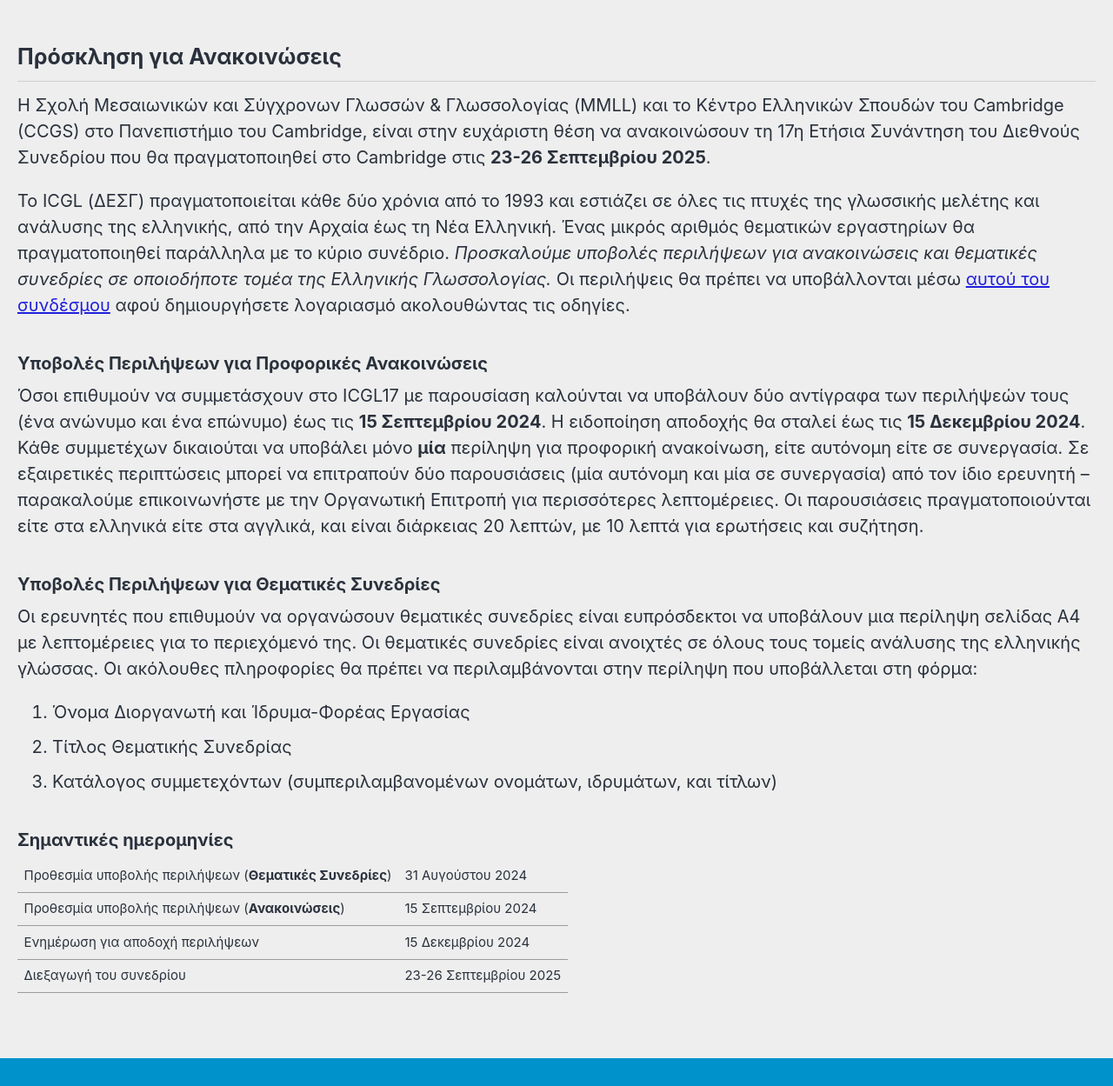
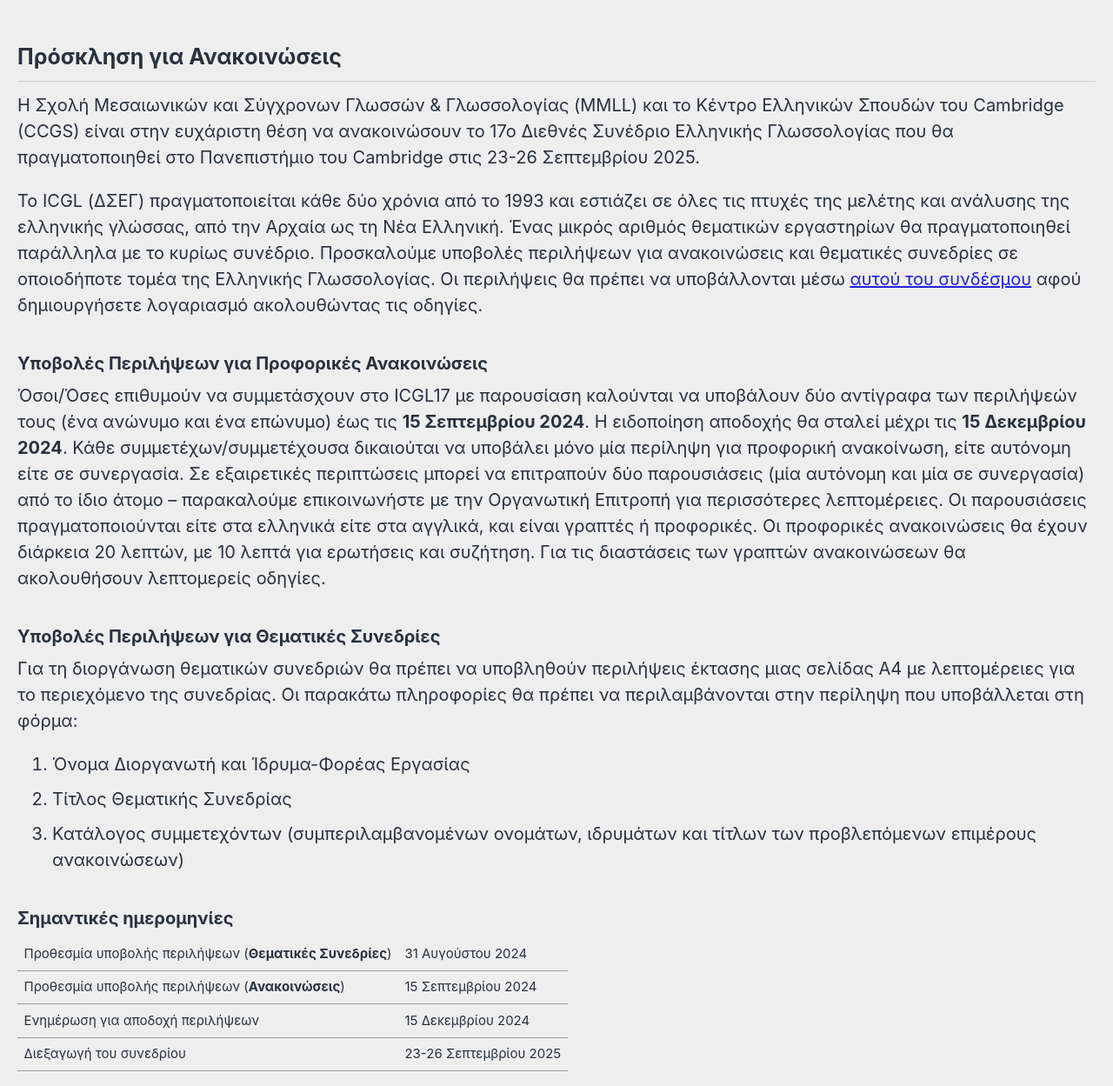
Before and after one commit to roryleung/ICGL17, a Jekyll site: the page built from _pages/gr_cfp.md, in a window 1280 px wide and 1400 px high, scrolled down 266 px. Shown: the part 151-1400 px from the top of the window at 87% size. Built offline with Jekyll 4.4.1, drawn with Linux system fonts in a browser that asks for light colours; cached includes are drawn as plain includes; nearby versions of some CDN libraries.

Commit message:
Update gr_cfp.md

```diff
--- a/_pages/gr_cfp.md
+++ b/_pages/gr_cfp.md
@@ -1,5 +1,5 @@
 ---
-title: "17ο Διεθνές Συνέδριο Ελληνικής Γλωσσολογίας         "
+title: "17ο Διεθνές Συνέδριο Ελληνικής Γλωσσολογίας"
 layout: splash
 permalink: /gr_cfp/
 header:
@@ -10,23 +10,20 @@ excerpt: "23-26 Σεπτεμβρίου 2025<br>Πανεπιστήμιο του C
 
 ## Πρόσκληση για Ανακοινώσεις
 
-Η Σχολή Μεσαιωνικών και Σύγχρονων Γλωσσών & Γλωσσολογίας (MMLL) και το Κέντρο Ελληνικών Σπουδών του Cambridge (CCGS) στο Πανεπιστήμιο του Cambridge, είναι στην ευχάριστη θέση να ανακοινώσουν τη 17η Ετήσια Συνάντηση του Διεθνούς Συνεδρίου που θα πραγματοποιηθεί στο Cambridge στις **23-26 Σεπτεμβρίου 2025**.
+Η Σχολή Μεσαιωνικών και Σύγχρονων Γλωσσών & Γλωσσολογίας (MMLL) και το Κέντρο Ελληνικών Σπουδών του Cambridge (CCGS) είναι στην ευχάριστη θέση να ανακοινώσουν τo 17o Διεθνές Συνέδριο Ελληνικής Γλωσσολογίας που θα πραγματοποιηθεί στο Πανεπιστήμιο του Cambridge στις 23-26 Σεπτεμβρίου 2025.
 
-Το ICGL (ΔΕΣΓ) πραγματοποιείται κάθε δύο χρόνια από το 1993 και εστιάζει σε όλες τις πτυχές της γλωσσικής μελέτης και ανάλυσης της ελληνικής, από την Αρχαία έως τη Νέα Ελληνική. Ένας μικρός αριθμός θεματικών εργαστηρίων θα πραγματοποιηθεί παράλληλα με το κύριο συνέδριο. _Προσκαλούμε υποβολές περιλήψεων για ανακοινώσεις και θεματικές συνεδρίες σε οποιοδήποτε τομέα της Ελληνικής Γλωσσολογίας._ Οι περιλήψεις θα πρέπει να υποβάλλονται μέσω [αυτού του συνδέσμου](https://app.oxfordabstracts.com/stages/47829/submitter) αφού δημιουργήσετε λογαριασμό ακολουθώντας τις οδηγίες.
-
+Το ICGL (ΔΣEΓ) πραγματοποιείται κάθε δύο χρόνια από το 1993 και εστιάζει σε όλες τις πτυχές της μελέτης και ανάλυσης της ελληνικής γλώσσας, από την Αρχαία ως τη Νέα Ελληνική. Ένας μικρός αριθμός θεματικών εργαστηρίων θα πραγματοποιηθεί παράλληλα με το κυρίως συνέδριο. Προσκαλούμε υποβολές περιλήψεων για ανακοινώσεις και θεματικές συνεδρίες σε οποιοδήποτε τομέα της Ελληνικής Γλωσσολογίας. Οι περιλήψεις θα πρέπει να υποβάλλονται μέσω [αυτού του συνδέσμου](https://app.oxfordabstracts.com/stages/47829/submitter) αφού δημιουργήσετε λογαριασμό ακολουθώντας τις οδηγίες.
 
 ### Υποβολές Περιλήψεων για Προφορικές Ανακοινώσεις
 
-Όσοι επιθυμούν να συμμετάσχουν στο ICGL17 με παρουσίαση καλούνται να υποβάλουν δύο αντίγραφα των περιλήψεών τους (ένα ανώνυμο και ένα επώνυμο) έως τις **15 Σεπτεμβρίου 2024**. Η ειδοποίηση αποδοχής θα σταλεί έως τις **15 Δεκεμβρίου 2024**. Κάθε συμμετέχων δικαιούται να υποβάλει μόνο **μία** περίληψη για προφορική ανακοίνωση, είτε αυτόνομη είτε σε συνεργασία. Σε εξαιρετικές περιπτώσεις μπορεί να επιτραπούν δύο παρουσιάσεις (μία αυτόνομη και μία σε συνεργασία) από τον ίδιο ερευνητή – παρακαλούμε επικοινωνήστε με την Οργανωτική Επιτροπή για περισσότερες λεπτομέρειες. Οι παρουσιάσεις πραγματοποιούνται είτε στα ελληνικά είτε στα αγγλικά, και είναι διάρκειας 20 λεπτών, με 10 λεπτά για ερωτήσεις και συζήτηση.
-
+Όσοι/Όσες επιθυμούν να συμμετάσχουν στο ICGL17 με παρουσίαση καλούνται να υποβάλουν δύο αντίγραφα των περιλήψεών τους (ένα ανώνυμο και ένα επώνυμο) έως τις **15 Σεπτεμβρίου 2024**. Η ειδοποίηση αποδοχής θα σταλεί μέχρι τις **15 Δεκεμβρίου 2024**. Κάθε συμμετέχων/συμμετέχουσα δικαιούται να υποβάλει μόνο μία περίληψη για προφορική ανακοίνωση, είτε αυτόνομη είτε σε συνεργασία. Σε εξαιρετικές περιπτώσεις μπορεί να επιτραπούν δύο παρουσιάσεις (μία αυτόνομη και μία σε συνεργασία) από το ίδιο άτομο – παρακαλούμε επικοινωνήστε με την Οργανωτική Επιτροπή για περισσότερες λεπτομέρειες. Οι παρουσιάσεις πραγματοποιούνται είτε στα ελληνικά είτε στα αγγλικά, και είναι γραπτές ή προφορικές. Οι προφορικές ανακοινώσεις θα έχουν διάρκεια 20 λεπτών, με 10 λεπτά για ερωτήσεις και συζήτηση. Για τις διαστάσεις των γραπτών ανακοινώσεων θα ακολουθήσουν λεπτομερείς οδηγίες.
 
 ### Υποβολές Περιλήψεων για Θεματικές Συνεδρίες
 
-Οι ερευνητές που επιθυμούν να οργανώσουν θεματικές συνεδρίες είναι ευπρόσδεκτοι να υποβάλουν μια περίληψη σελίδας Α4 με λεπτομέρειες για το περιεχόμενό της. Οι θεματικές συνεδρίες είναι ανοιχτές σε όλους τους τομείς ανάλυσης της ελληνικής γλώσσας.
-Οι ακόλουθες πληροφορίες θα πρέπει να περιλαμβάνονται στην περίληψη που υποβάλλεται στη φόρμα:
-1. Όνομα Διοργανωτή και Ίδρυμα-Φορέας Εργασίας
-2. Τίτλος Θεματικής Συνεδρίας
-3. Κατάλογος συμμετεχόντων (συμπεριλαμβανομένων ονομάτων, ιδρυμάτων, και τίτλων)
+Για τη διοργάνωση θεματικών συνεδριών θα πρέπει να υποβληθούν περιλήψεις έκτασης μιας σελίδας Α4 με λεπτομέρειες για το περιεχόμενο της συνεδρίας. Οι παρακάτω πληροφορίες θα πρέπει να περιλαμβάνονται στην περίληψη που υποβάλλεται στη φόρμα:
+1.	Όνομα Διοργανωτή και Ίδρυμα-Φορέας Εργασίας
+2.	Τίτλος Θεματικής Συνεδρίας
+3.	Κατάλογος συμμετεχόντων (συμπεριλαμβανομένων ονομάτων, ιδρυμάτων και τίτλων των προβλεπόμενων επιμέρους ανακοινώσεων)
 
 ### Σημαντικές ημερομηνίες
 
```
